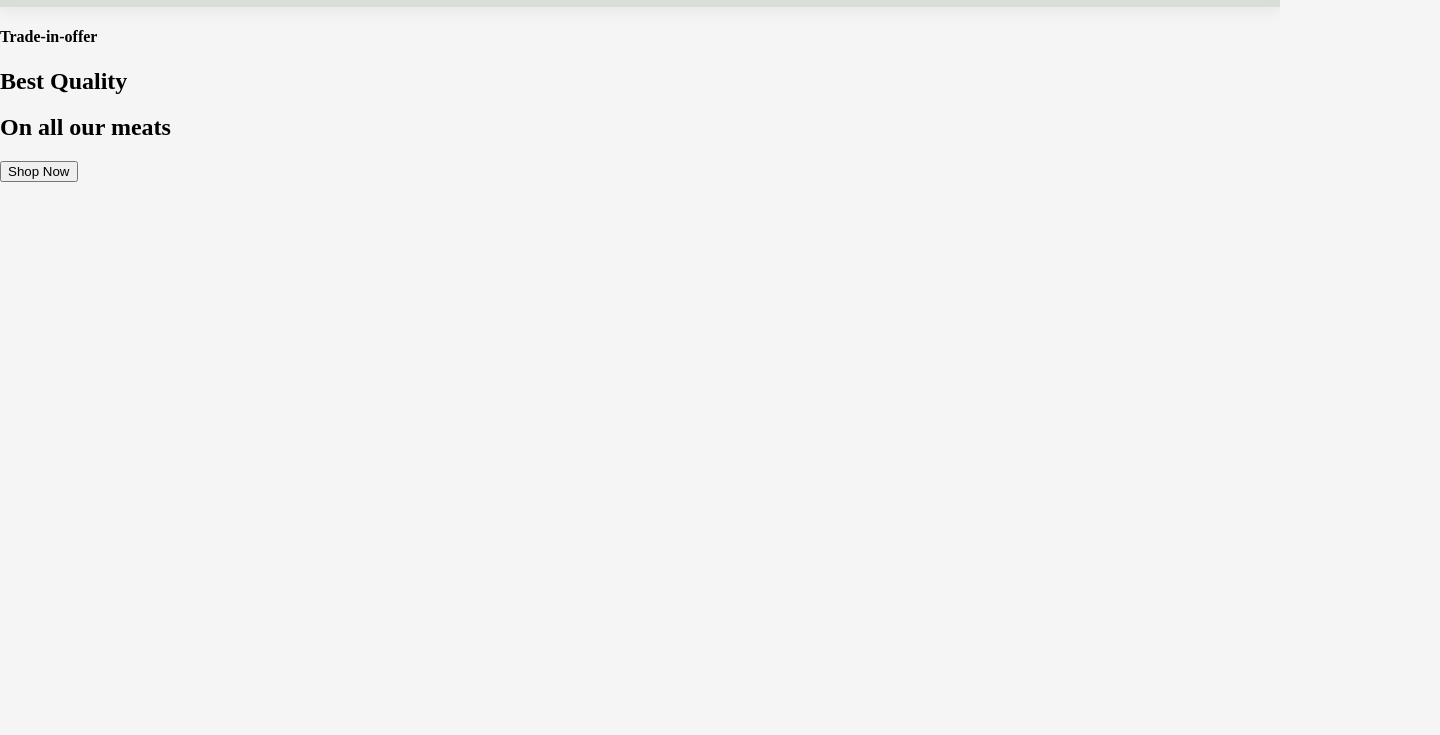
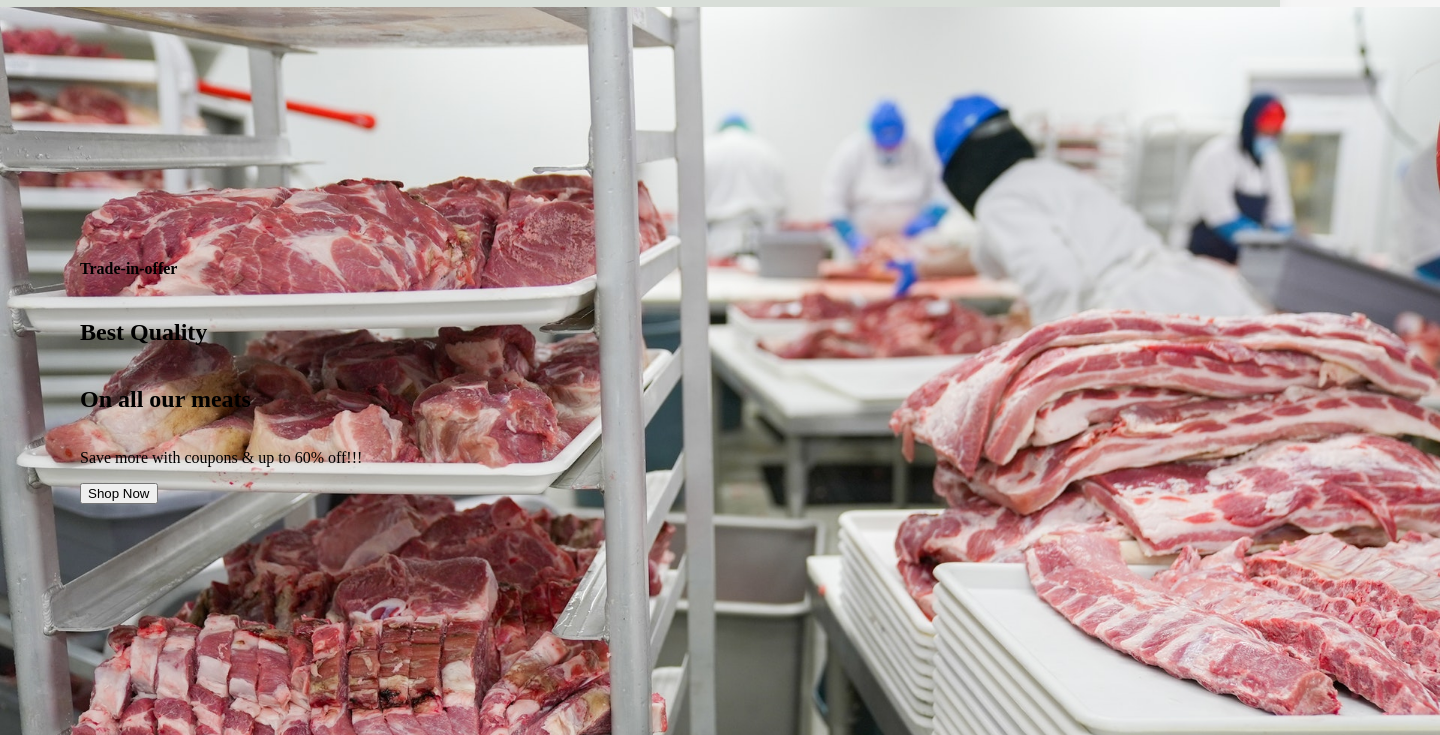
Before and after one commit to trynosmzondo/javascript1, a plain HTML site: page ecommerce/index.html in a window 1280 px wide. Shown: the part 65-800 px from the top of the page, 1440 px wide, since content can reach past the window. Drawn offline with Linux system fonts and the light colour scheme.

Commit message:
My commits

```diff
--- a/ecommerce/index.html
+++ b/ecommerce/index.html
@@ -23,12 +23,14 @@
             </ul>
         </div>
        </section>
-       <section id="bone">
+       <section id="bone" >
         <h4>Trade-in-offer</h4>
         <h2>Best Quality</h2>
         <h2>On all our meats</h2>
+        <p>Save more with coupons & up to 60% off!!!</p>
         <button>Shop Now</button>
-       </section>
+
+        </section>
 
 
     <script src="app.js"></script>
--- a/ecommerce/main.css
+++ b/ecommerce/main.css
@@ -61,3 +61,20 @@ img{
 #navbar li i:hover{
     color: rgb(236, 48, 48);
 }
+
+/*section id=bone*/
+#bone{
+    background-image: url(./img/bgpictr.jpg);
+    padding: 4px;
+    height: 90vh;
+    width: 100%;
+    background-size: cover;
+    background-position: top 15% right 0;
+    padding: 4px 80px;
+    display: flex;
+    flex-direction: column;
+    align-items: flex-start;
+    justify-content: center;
+
+
+}
```
Also changed, not shown: ecommerce/img/bgpic.jpg (deleted), ecommerce/img/bgpictr.jpg (added).
